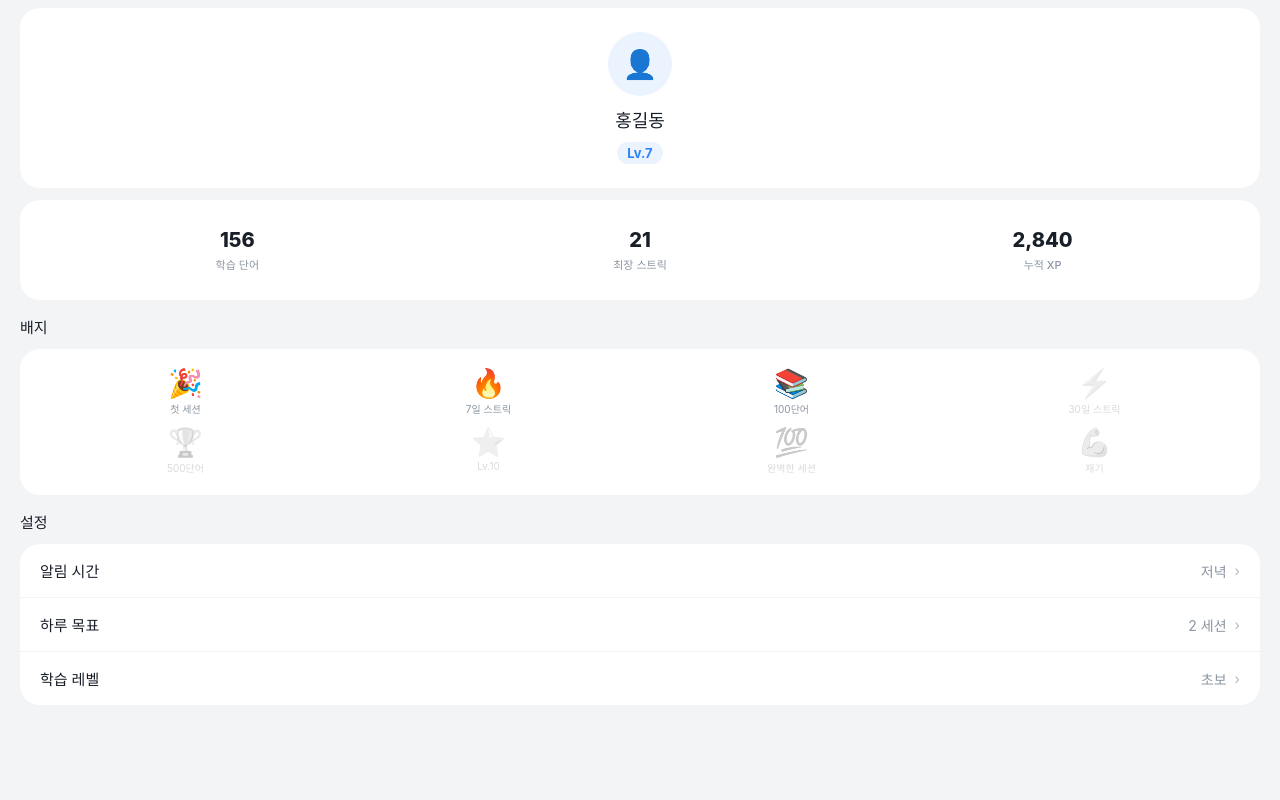
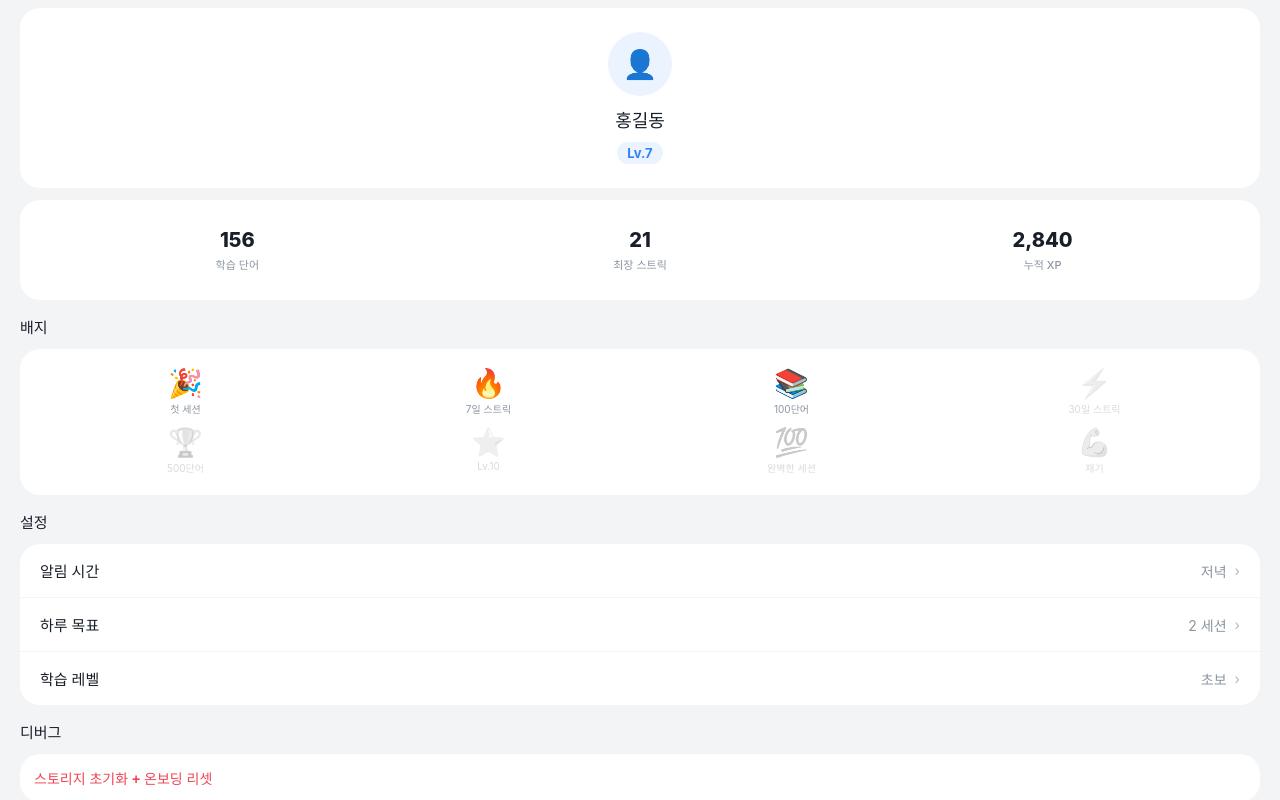
Before and after one commit to hoqn/monorepo, a React (Vite) app in the folder packages/ait-vocabin/: page /profile in a window 1280 px wide. Built offline with nearby package versions, Linux system fonts and the light colour scheme; no server answers; a web font is replaced by a local one.

Commit message:
feat(ait-vocabin): add dev-only debug reset button in ProfilePage
Clears Storage.clearItems(), removes onboarding flag and token,
then redirects to / — only rendered when import.meta.env.DEV is true.

Co-Authored-By: Claude Sonnet 4.6 <noreply@anthropic.com>

```diff
--- a/packages/ait-vocabin/src/pages/ProfilePage.module.css
+++ b/packages/ait-vocabin/src/pages/ProfilePage.module.css
@@ -199,3 +199,15 @@
   font-size: 14px;
   color: var(--color-text-tertiary);
 }
+
+.debugResetButton {
+  width: 100%;
+  padding: 14px;
+  background: none;
+  border: none;
+  color: var(--color-incorrect);
+  font-size: 14px;
+  font-weight: 600;
+  cursor: pointer;
+  text-align: left;
+}
--- a/packages/ait-vocabin/src/pages/ProfilePage.tsx
+++ b/packages/ait-vocabin/src/pages/ProfilePage.tsx
@@ -1,4 +1,8 @@
+import { Storage } from '@apps-in-toss/web-framework';
+import { ONBOARDING_DONE_KEY } from '../App.tsx';
 import styles from './ProfilePage.module.css';
+
+const IS_DEV = import.meta.env.DEV;
 
 const MOCK_USER = {
   name: '홍길동',
@@ -28,6 +32,13 @@ const TIME_LABEL: Record<string, string> = {
   evening: '저녁',
   night: '밤',
 };
+
+async function handleResetAll() {
+  await Storage.clearItems();
+  localStorage.removeItem(ONBOARDING_DONE_KEY);
+  localStorage.removeItem('vocabin_token');
+  window.location.replace('/');
+}
 
 export function ProfilePage() {
   return (
@@ -91,6 +102,18 @@ export function ProfilePage() {
             <span className={styles.settingArrow}>›</span>
           </div>
         </div>
+
+        {/* 디버그 (개발 환경 전용) */}
+        {IS_DEV && (
+          <>
+            <span className={styles.sectionTitle}>디버그</span>
+            <div className={styles.settingsCard}>
+              <button className={styles.debugResetButton} onClick={handleResetAll}>
+                스토리지 초기화 + 온보딩 리셋
+              </button>
+            </div>
+          </>
+        )}
       </div>
     </div>
   );
```
